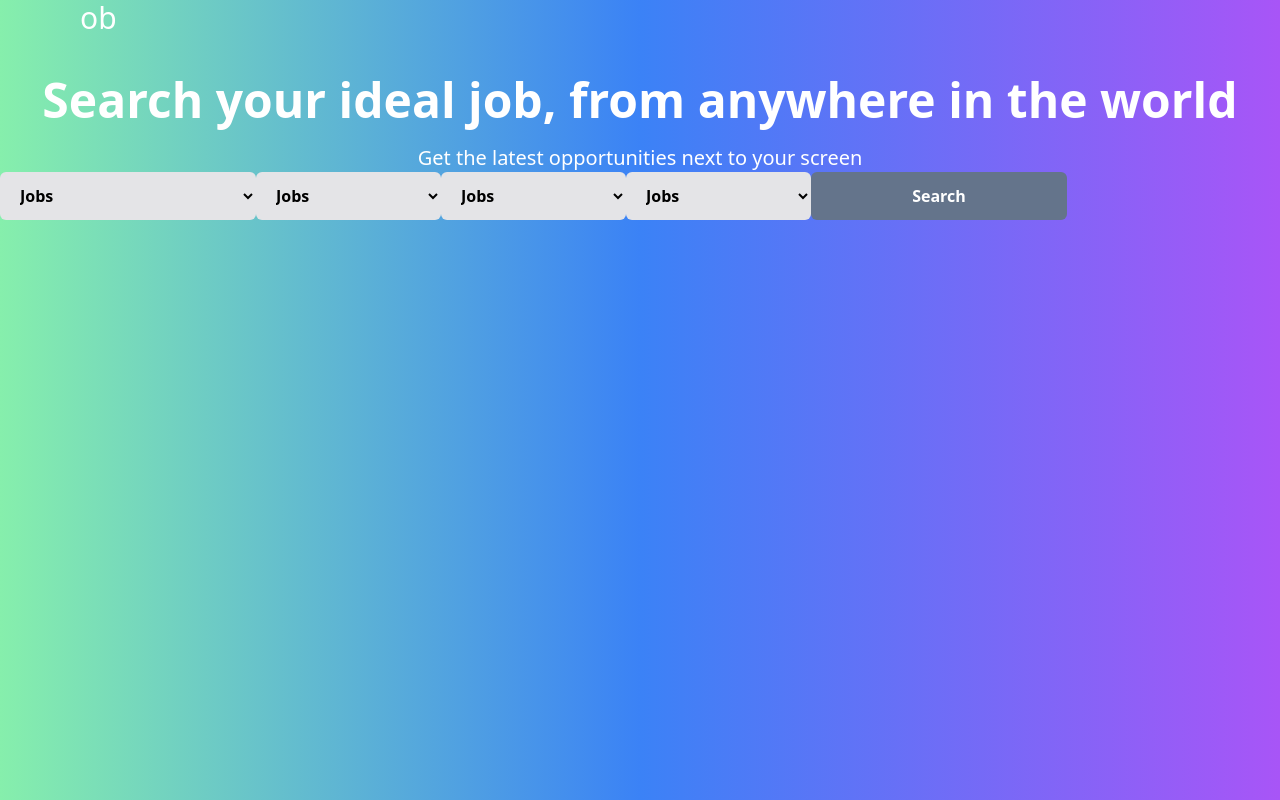
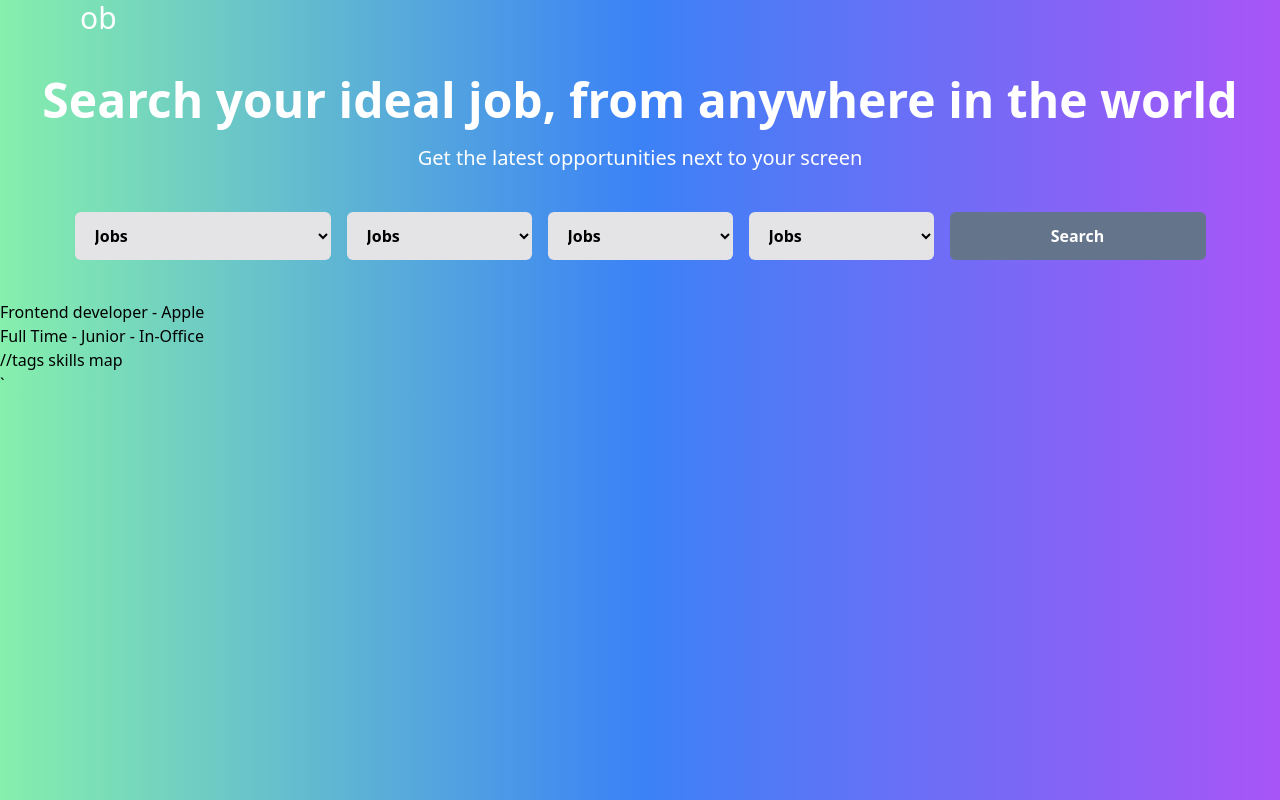
Before and after one commit to OerdBej/Talent-Hunt, a React (Vite) app: page / in a window 1280 px wide. Built offline with nearby package versions, Linux system fonts and the light colour scheme.

Commit message:
adding the jobs card component with skills tags

```diff
--- a/src/App.jsx
+++ b/src/App.jsx
@@ -2,6 +2,7 @@ import React from "react";
 import Navbar from "./component/Navbar/Navbar";
 import Header from "./component/Header/Header";
 import SearchBar from "./component/SearchBar/SearchBar";
+import JobsCard from "./component/JobsCard/JobsCard";
 
 const App = () => {
   return (
@@ -9,6 +10,7 @@ const App = () => {
       <Navbar />
       <Header />
       <SearchBar />
+      <JobsCard />
     </div>
   );
 };
--- /dev/null
+++ b/src/component/JobsCard/JobsCard.jsx
@@ -0,0 +1,27 @@
+import React from "react";
+
+const JobsCard = () => {
+  //skills array that required
+  const skills = ["JavaScript", "React", "NodeJs"];
+
+  return (
+    <div>
+      <div>
+        <div>
+          <h1>Frontend developer - Apple</h1>
+          <p>Full Time - Junior - In-Office</p>
+          //tags skills map
+          <div>
+            {skills.map((skills) => {
+              <p>{skills}</p>;
+            })}
+          </div>
+          `
+        </div>
+        <div></div>
+      </div>
+    </div>
+  );
+};
+
+export default JobsCard;
--- a/src/component/SearchBar/SearchBar.jsx
+++ b/src/component/SearchBar/SearchBar.jsx
@@ -2,7 +2,7 @@ import React from "react";
 
 const SearchBar = () => {
   return (
-    <div>
+    <div className='flex gap-4 my-10 justify-center px-10'>
       <select className='w-64 pl-4 py-3 bg-zinc-200 font-semibold rounded-md'>
         <option value='' disabled hidden selected>
           Jobs
```
